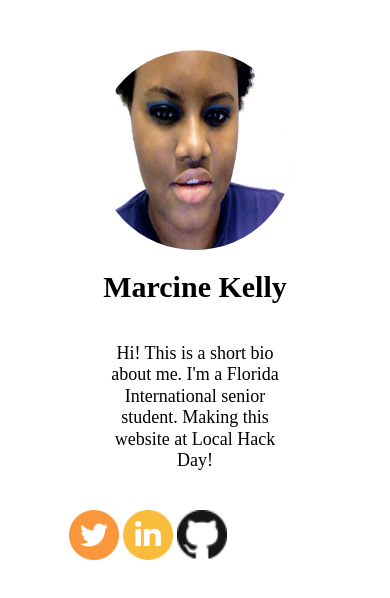
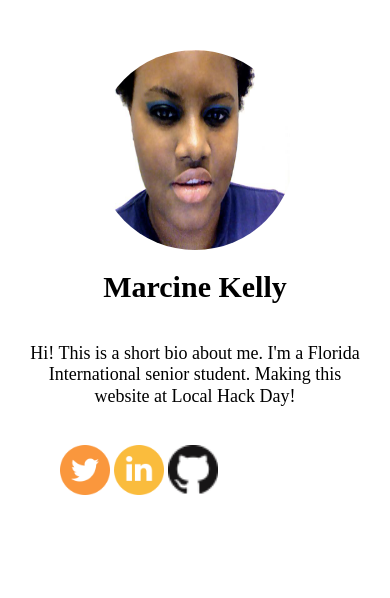
Before and after one commit to mkell008/LHD-tutorial, a plain HTML site: page index.html in a window 390 px wide. Drawn offline with nearby package versions, Linux system fonts and the light colour scheme.

Commit message:
media queries

```diff
--- a/styles/styles.css
+++ b/styles/styles.css
@@ -38,6 +38,15 @@ h1{
   margin: 0 auto;
 }
 
+@media (max-width:767px){
+  .bio{
+    width: 85%;
+  }
+  .social{
+    width: 90%;
+  }
+}
+
 .social ul{
   width: 100%;
   height: 50px;
```
